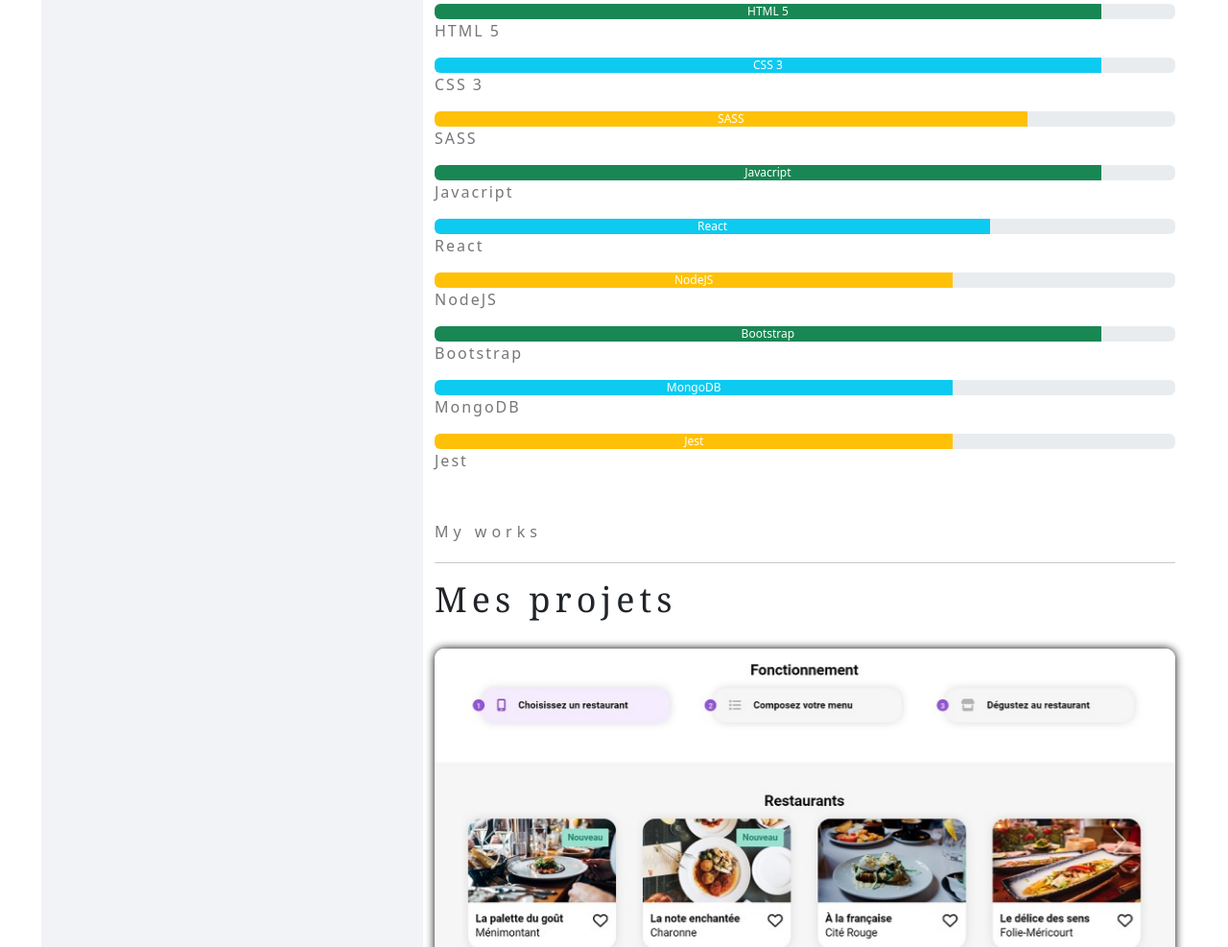
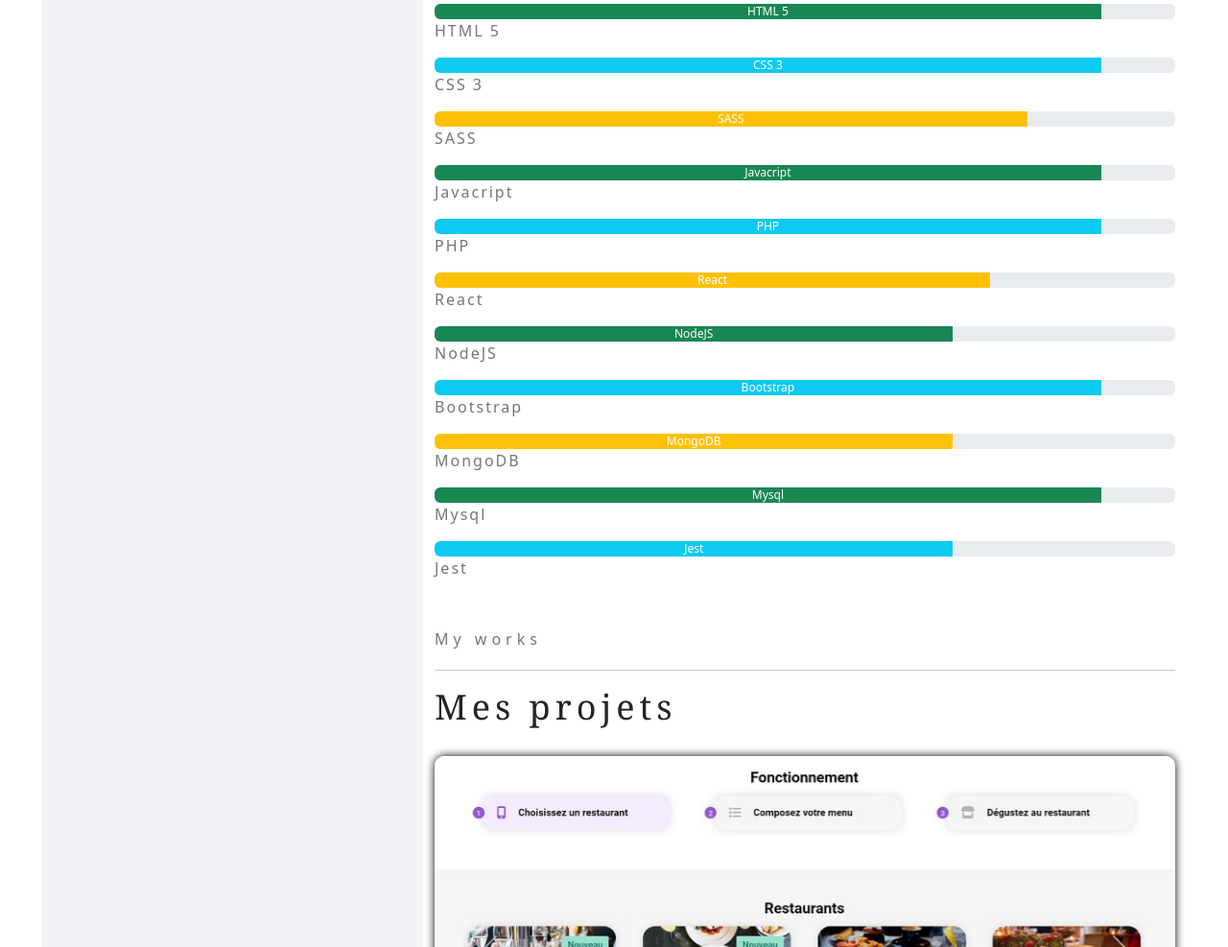
Before and after one commit to HUGO-KAI/my-portfolio, a plain HTML site: page index.html in a window 1280 px wide. Shown: the part 1813-2800 px from the top of the page at 96% size. Drawn offline with nearby package versions, Linux system fonts and the light colour scheme.

Commit message:
update skills

```diff
--- a/index.html
+++ b/index.html
@@ -58,7 +58,7 @@
               <div class="card-body">
                 <h2 class="card-title">Hugo kai</h2>
                 <p class="card-text">
-                  Développeur web full stack Javascript/React/NodeJS
+                  Développeur web full stack Javascript/PHP
                 </p>
               </div>
             </div>
@@ -93,7 +93,7 @@
             <div class="card-body">
               <h2 class="card-title">Hugo kai</h2>
               <p class="card-text">
-                Développeur web full stack Javascript/React/NodeJS
+                Développeur web full stack Javascript/PHP
               </p>
             </div>
           </div>
@@ -139,8 +139,8 @@
                 alt="..."
               />
               <div class="carousel-caption d-md-block">
-                <h1>JavaScript Full Stack</h1>
-                <p>I am an full-stack web developer javascript specialist.</p>
+                <h1>JavaScript/PHP Full Stack</h1>
+                <p>I am an full-stack web developer javascript/PHP.</p>
               </div>
             </div>
           </div>
@@ -270,15 +270,54 @@
                   class="progress"
                   role="progressbar"
                   aria-label="Info example"
+                  aria-valuenow="90"
+                  aria-valuemin="0"
+                  aria-valuemax="100"
+                >
+                  <div class="progress-bar bg-info" style="width: 90%">
+                    <span>PHP</span>
+                  </div>
+                </div>
+                <p>PHP</p>
+                <div
+                  class="progress"
+                  role="progressbar"
+                  aria-label="Warning example"
                   aria-valuenow="75"
                   aria-valuemin="0"
                   aria-valuemax="100"
                 >
-                  <div class="progress-bar bg-info" style="width: 75%">
+                  <div class="progress-bar bg-warning" style="width: 75%">
                     <span>React</span>
                   </div>
                 </div>
                 <p>React</p>
+                <div
+                  class="progress"
+                  role="progressbar"
+                  aria-label="Success example"
+                  aria-valuenow="70"
+                  aria-valuemin="0"
+                  aria-valuemax="100"
+                >
+                  <div class="progress-bar bg-success" style="width: 70%">
+                    <span>NodeJS</span>
+                  </div>
+                </div>
+                <p>NodeJS</p>
+                <div
+                  class="progress"
+                  role="progressbar"
+                  aria-label="Info example"
+                  aria-valuenow="90"
+                  aria-valuemin="0"
+                  aria-valuemax="100"
+                >
+                  <div class="progress-bar bg-info" style="width: 90%">
+                    <span>Bootstrap</span>
+                  </div>
+                </div>
+                <p>Bootstrap</p>
                 <div
                   class="progress"
                   role="progressbar"
@@ -288,23 +327,23 @@
                   aria-valuemax="100"
                 >
                   <div class="progress-bar bg-warning" style="width: 70%">
-                    <span>NodeJS</span>
+                    <span>MongoDB</span>
                   </div>
                 </div>
-                <p>NodeJS</p>
+                <p>MongoDB</p>
                 <div
                   class="progress"
                   role="progressbar"
-                  aria-label="Warning example"
+                  aria-label="Success example"
                   aria-valuenow="90"
                   aria-valuemin="0"
                   aria-valuemax="100"
                 >
                   <div class="progress-bar bg-success" style="width: 90%">
-                    <span>Bootstrap</span>
+                    <span>Mysql</span>
                   </div>
                 </div>
-                <p>Bootstrap</p>
+                <p>Mysql</p>
                 <div
                   class="progress"
                   role="progressbar"
@@ -314,19 +353,6 @@
                   aria-valuemax="100"
                 >
                   <div class="progress-bar bg-info" style="width: 70%">
-                    <span>MongoDB</span>
-                  </div>
-                </div>
-                <p>MongoDB</p>
-                <div
-                  class="progress"
-                  role="progressbar"
-                  aria-label="Warning example"
-                  aria-valuenow="70"
-                  aria-valuemin="0"
-                  aria-valuemax="100"
-                >
-                  <div class="progress-bar bg-warning" style="width: 70%">
                     <span>Jest</span>
                   </div>
                 </div>
@@ -390,12 +416,6 @@
               ></button>
             </div>
             <div class="carousel-inner">
-              <div class="carousel-item active">
-                <img src="./assets/img1.jpg" class="d-block w-100" alt="..." />
-              </div>
-              <div class="carousel-item">
-                <img src="./assets/img2.jpg" class="d-block w-100" alt="..." />
-              </div>
               <div class="carousel-item">
                 <img src="./assets/img3.jpg" class="d-block w-100" alt="..." />
               </div>
@@ -407,6 +427,12 @@
               </div>
               <div class="carousel-item">
                 <img src="./assets/img6.jpg" class="d-block w-100" alt="..." />
+              </div>
+              <div class="carousel-item active">
+                <img src="./assets/img1.jpg" class="d-block w-100" alt="..." />
+              </div>
+              <div class="carousel-item">
+                <img src="./assets/img2.jpg" class="d-block w-100" alt="..." />
               </div>
             </div>
             <button
```
